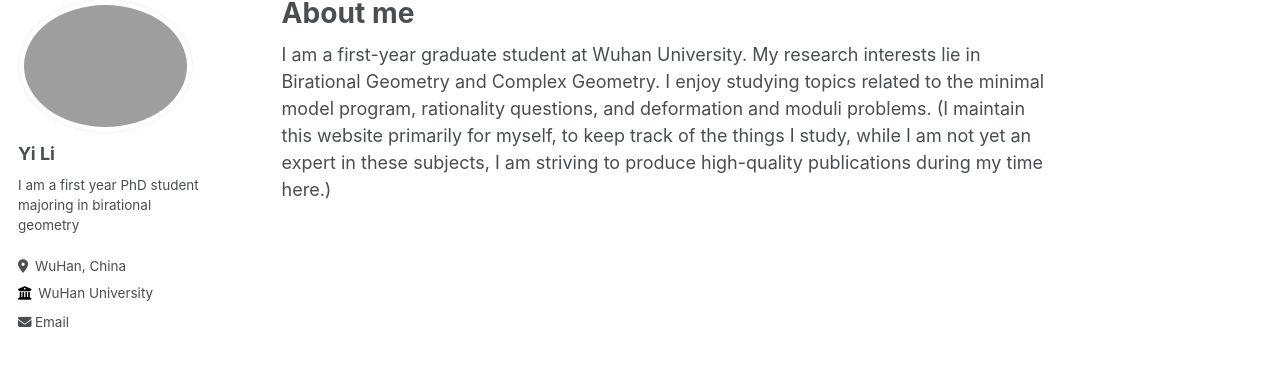
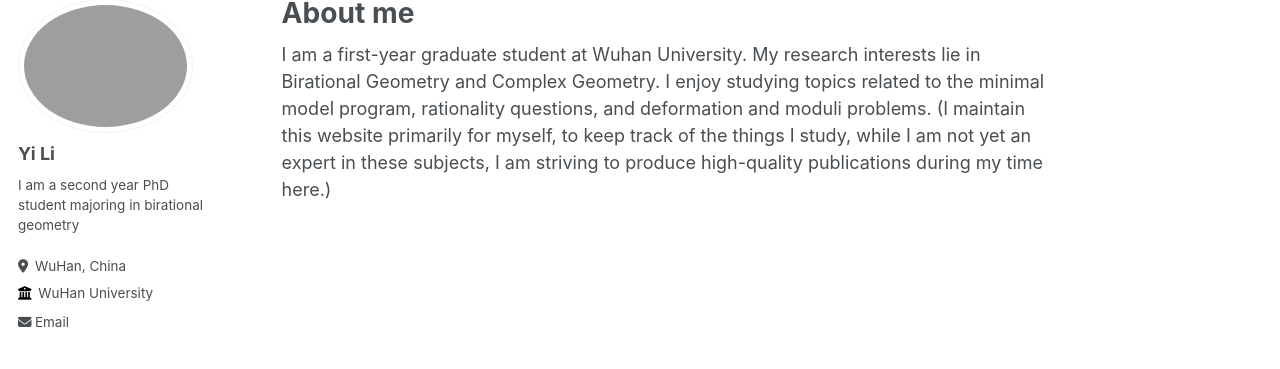
Before and after one commit to YiLimath/YiLimath.github.io, a Jekyll site: the page built from _pages/about.md, in a window 1280 px wide. Shown: the part 107-476 px from the top of the page. Built offline with Jekyll 4.4.1, drawn with Linux system fonts in a browser that asks for light colours.

Commit message:
Update _config.yml

```diff
--- a/_config.yml
+++ b/_config.yml
@@ -24,7 +24,7 @@ author:
   avatar           : "Photo.png"
   name             : "Yi Li"
   pronouns         : # example: "she/her"
-  bio              : "I am a first year PhD student majoring in birational geometry"
+  bio              : "I am a second year PhD student majoring in birational geometry"
   location         : "WuHan, China"
   employer         : "WuHan University"
   uri              : # URL
```
